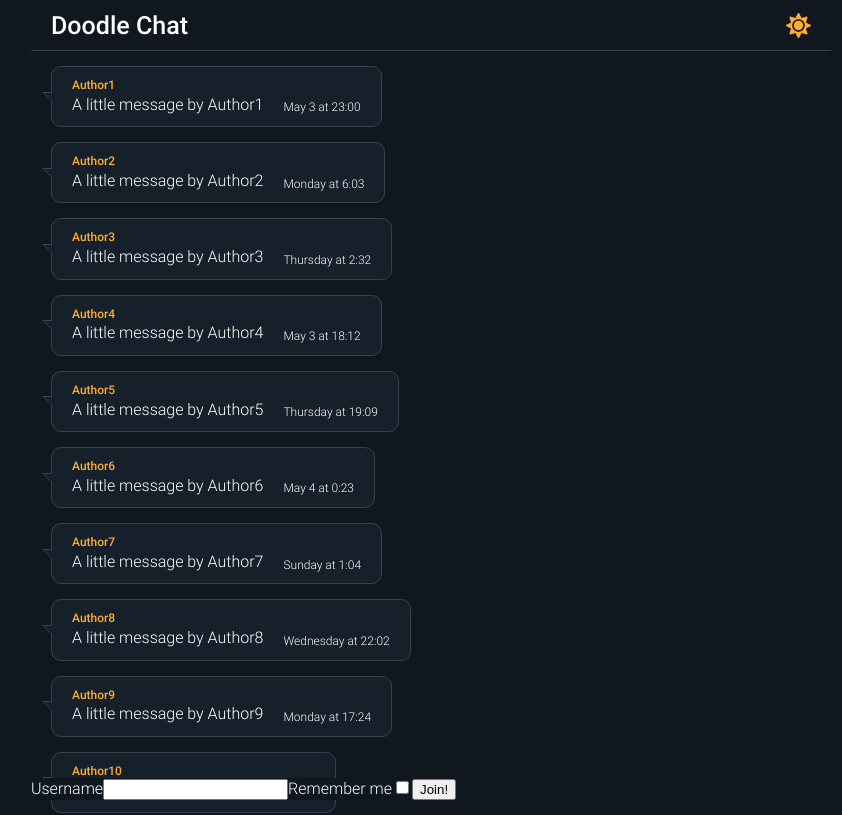
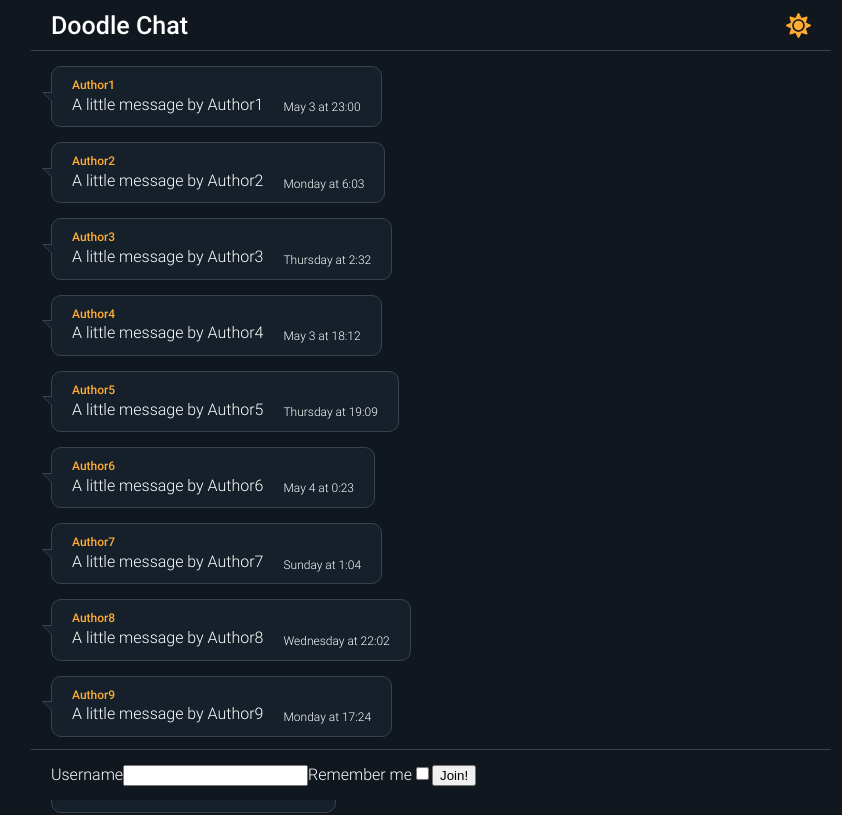
Before and after one commit to robinmetral/yaca, a React (Create React App) app: page / in a window 1280 px wide. Shown: the top 815 px of the page, without its empty margins (209-1051 px from the left). Built offline with nearby package versions, Linux system fonts and the light colour scheme.

Commit message:
Make ChatBox a flexbox to position children

```diff
--- a/src/components/ChatBox.js
+++ b/src/components/ChatBox.js
@@ -6,9 +6,14 @@ import Join from "./Join";
 
 const StyledChat = styled.section`
   position: sticky;
+  height: 5rem;
   bottom: 0;
   z-index: 10;
   background: ${({ theme }) => theme.bg};
+  display: flex;
+  align-items: center;
+  padding: 0 2rem;
+  border-top: 1px solid ${({ theme }) => theme.medium};
 `;
 
 const ChatBox = ({ author, postMessage, leaveChat, joinChat }) => (
```
